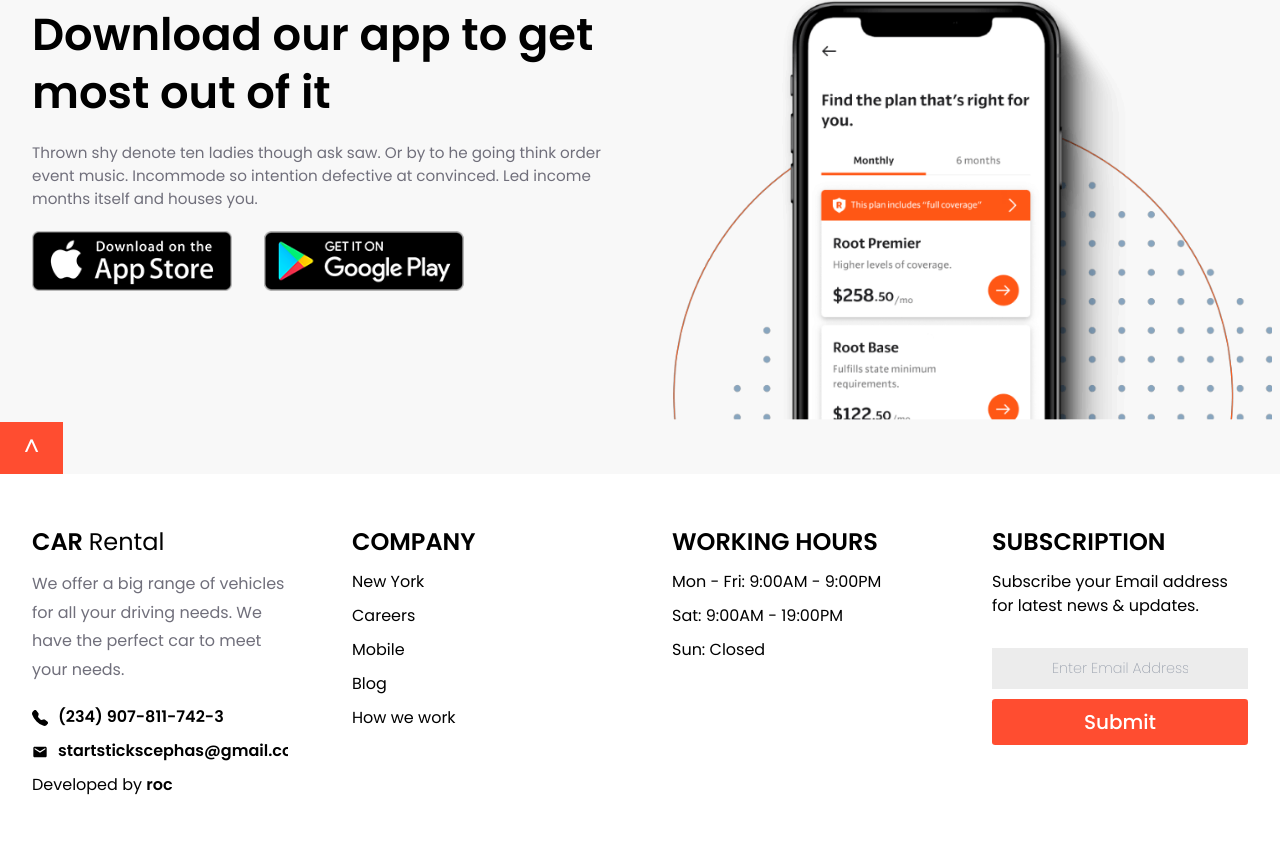
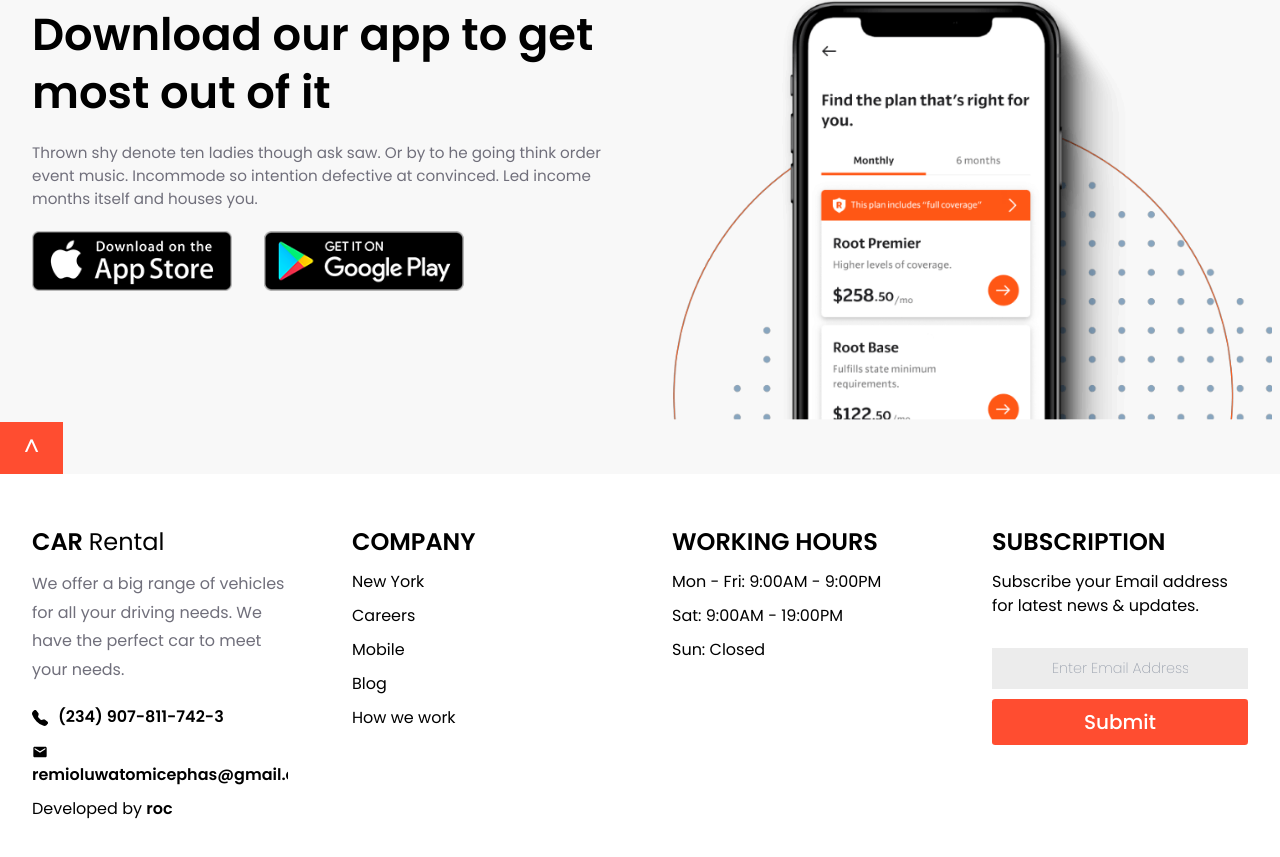
Before and after one commit to remioluwatomi/car-rental, a React (Vite) app: page / in a window 1280 px wide. Shown: the part 5224-6081 px from the top of the page. Built offline with nearby package versions, Linux system fonts and the light colour scheme; a web font is replaced by a local one.

Commit message:
chore: updated email acct in the footer component

```diff
--- a/src/components/Footer.jsx
+++ b/src/components/Footer.jsx
@@ -29,7 +29,7 @@ import {DefaultBtn as DefaultBtn} from "./CRButtons"
                           <Link to="tel:+2349078117423"><BsFillTelephoneFill className="inline mr-[10px]"/>(234) 907-811-742-3</Link>
                     </li>
                     <li className="footer-ul-li font-[700] footer-grid-4:min-w-[290px]">
-                         <Link to="mailto:startstickscephas@gmail.com"><MdEmail className="inline mr-[10px]"/>startstickscephas@gmail.com</Link>
+                         <Link to="mailto:remioluwatomicephas@gmail.com"><MdEmail className="inline mr-[10px]"/>remioluwatomicephas@gmail.com</Link>
                     </li>
                     <li className="footer-ul-li"><Link to="#">Developed by <strong>roc</strong></Link></li>
                 </ul>
```
